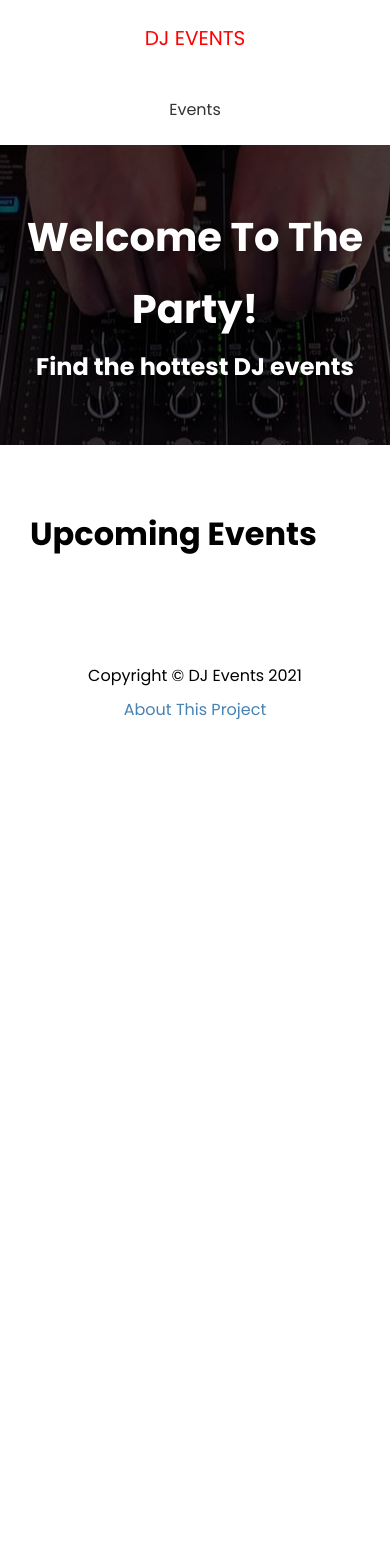
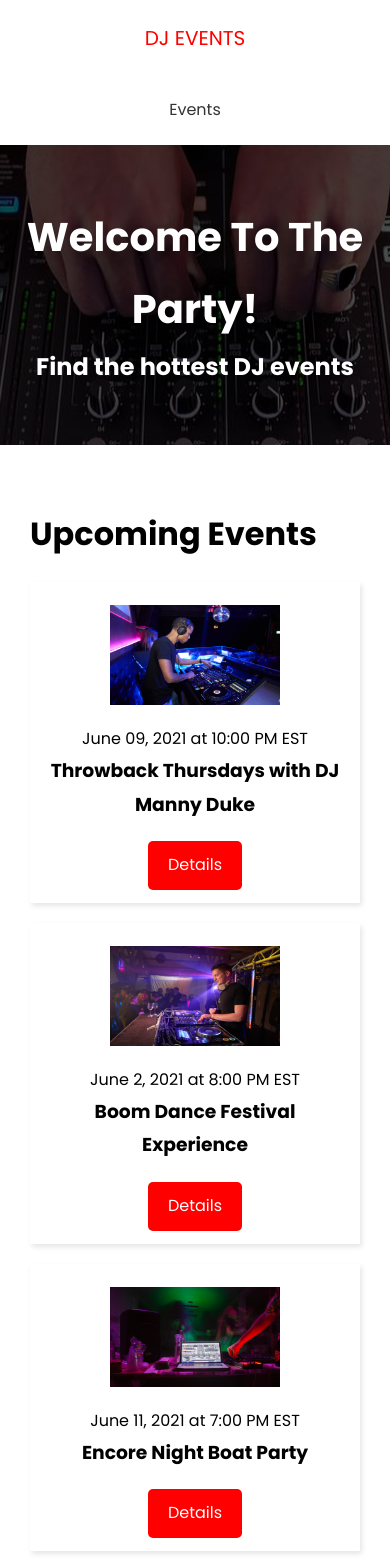
Before and after one commit to amagkn/dj-events-frontend, a Next.js app: page / in a window 390 px wide. Shown: the top 1568 px of the page. Before the commit the page ends 844 px from the top, so only its background shows below. Built offline with nearby package versions, Linux system fonts and the light colour scheme; no server answers.

Commit message:
Event item

```diff
--- /dev/null
+++ b/components/EventItem.tsx
@@ -0,0 +1,38 @@
+import React from "react";
+import styles from "@/styles/EventItem.module.css";
+import Image from "next/image";
+import { IEvent } from "@/types/event";
+import Link from "next/link";
+
+type EventItemProps = {
+  event: IEvent;
+};
+
+const EventItem: React.FC<EventItemProps> = ({ event }) => {
+  return (
+    <div className={styles.event}>
+      <div className={styles.img}>
+        <Image
+          src={event.image || "/images/event-default.png"}
+          width={170}
+          height={100}
+          alt="Picture"
+        />
+      </div>
+      <div className={styles.info}>
+        <span>
+          {event.date} at {event.time}
+        </span>
+        <h3>{event.name}</h3>
+      </div>
+
+      <div>
+        <Link className="btn" href={`/events/${event.slug}`}>
+          Details
+        </Link>
+      </div>
+    </div>
+  );
+};
+
+export { EventItem };
--- a/pages/index.tsx
+++ b/pages/index.tsx
@@ -3,6 +3,8 @@ import { API_URL } from "@/config";
 import { GetStaticProps, InferGetStaticPropsType } from "next";
 import { GetEventsResponse } from "@/pages/api/events";
 import { IEvent } from "@/types/event";
+import { EventItem } from "@/components/EventItem";
+import Link from "next/link";
 
 type Props = {
   events: IEvent[];
@@ -11,11 +13,21 @@ type Props = {
 export default function HomePage({
   events,
 }: InferGetStaticPropsType<typeof getStaticProps>) {
-  console.log(events);
-
   return (
     <Layout>
       <h1>Upcoming Events</h1>
+
+      {events.length === 0 && <h3>No events to show</h3>}
+
+      {events.map((event) => (
+        <EventItem key={event.id} event={event} />
+      ))}
+
+      {events.length > 0 && (
+        <Link className="btn-secondary" href="/events">
+          View All Events
+        </Link>
+      )}
     </Layout>
   );
 }
@@ -25,5 +37,5 @@ export const getStaticProps: GetStaticProps<Props> = async () => {
 
   const events: GetEventsResponse = await res.json();
 
-  return { props: { events: events.events }, revalidate: 1 };
+  return { props: { events: events.events.slice(0, 3) }, revalidate: 1 };
 };
--- /dev/null
+++ b/styles/EventItem.module.css
@@ -0,0 +1,28 @@
+.event {
+  display: flex;
+  justify-content: space-between;
+  align-items: center;
+  margin: 20px 0;
+  padding: 13px;
+  box-shadow: 2px 3px 5px rgba(0, 0, 0, 0.1);
+}
+
+.img {
+  flex: 1;
+  margin: 10px;
+}
+
+.info {
+  flex: 2;
+}
+
+@media (max-width: 600px) {
+  .event {
+    flex-direction: column;
+    text-align: center;
+  }
+
+  .info {
+    margin-bottom: 20px;
+  }
+}
```
Also changed, not shown: pages/events/index.tsx (+27 -2 lines).
